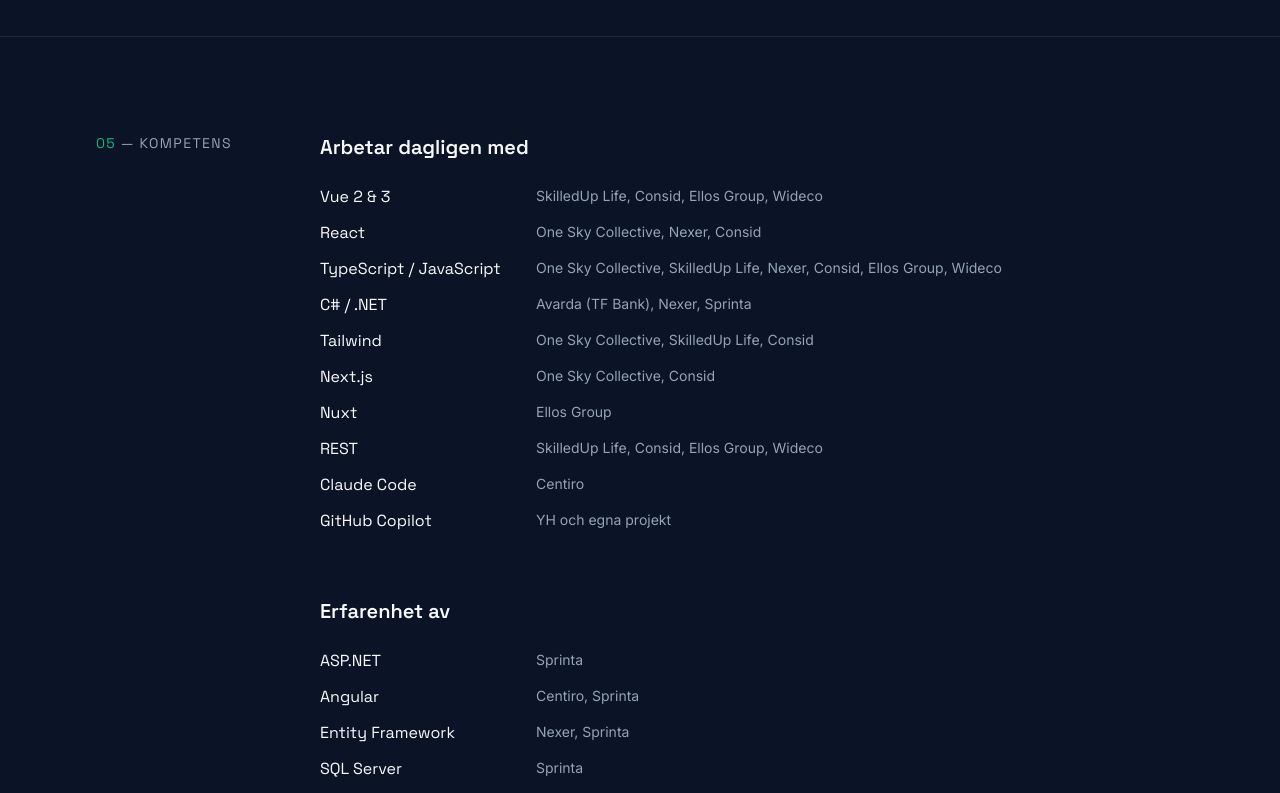
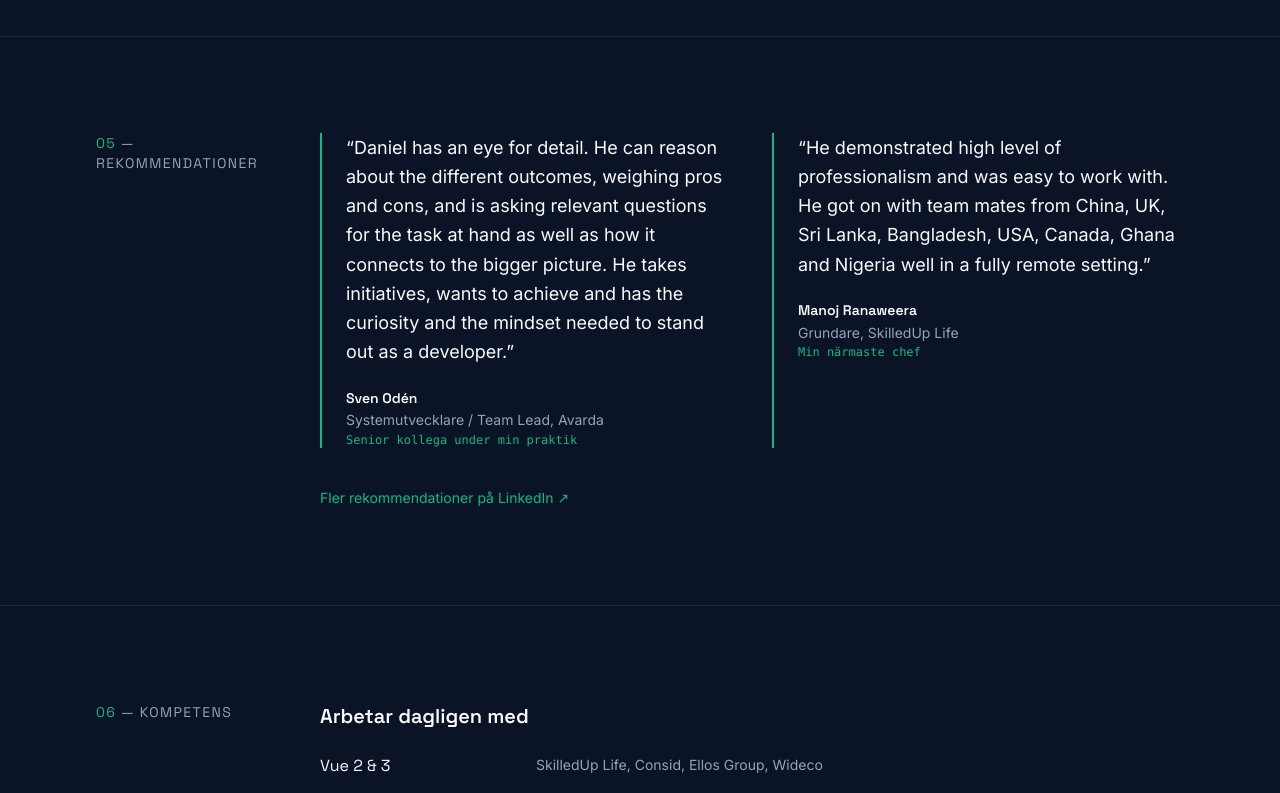
Before and after one commit to therealdanmalmx/danmalm-se, a Next.js app: page / in a window 1280 px wide. Shown: the part 6320-7113 px from the top of the page. Built offline with nearby package versions, Linux system fonts and the light colour scheme.

Commit message:
feat: add recommendations section
- Quotes from Sven Odén (Avarda) and Manoj Ranaweera (SkilledUp Life)
- Shown between projects and skills, with a link to LinkedIn

Co-Authored-By: Claude Opus 5.5 <noreply@anthropic.com>

```diff
--- a/src/components/HomePage.tsx
+++ b/src/components/HomePage.tsx
@@ -8,6 +8,7 @@ import { Hero } from "./Hero";
 import { ProjectList } from "./ProjectList";
 import { Section } from "./Section";
 import { Skills } from "./Skills";
+import { Testimonials } from "./Testimonials";
 import { Tracks } from "./Tracks";
 
 export function HomePage({ t }: { t: Content }) {
@@ -46,6 +47,11 @@ export function HomePage({ t }: { t: Content }) {
             <ProjectList t={t} />
           </Section>
         )}
+        {t.testimonials.length > 0 && (
+          <Section id="rekommendationer" number={next()} label={s.testimonials}>
+            <Testimonials t={t} />
+          </Section>
+        )}
         <Section id="fardigheter" number={next()} label={s.skills}>
           <Skills t={t} />
         </Section>
--- /dev/null
+++ b/src/components/Testimonials.tsx
@@ -0,0 +1,33 @@
+import { siteConfig } from "@/site.config";
+import type { Content } from "@/content/content";
+
+// LinkedIn recommendations, quoted as written (in English on both pages).
+export function Testimonials({ t }: { t: Content }) {
+  return (
+    <>
+      <div className="grid gap-10 lg:grid-cols-2">
+        {t.testimonials.map((r) => (
+          <figure key={r.id} className="border-l-2 border-accent pl-6">
+            <blockquote lang="en" className="text-lg leading-relaxed">
+              <p>“{r.quote}”</p>
+            </blockquote>
+            <figcaption className="mt-5 text-sm leading-relaxed">
+              <span className="font-display font-semibold">{r.name}</span>
+              <span className="block text-muted">{r.role}</span>
+              <span className="block font-mono text-xs text-accent">{r.relation}</span>
+            </figcaption>
+          </figure>
+        ))}
+      </div>
+      <a
+        href={`${siteConfig.linkedin}/details/recommendations/`}
+        target="_blank"
+        rel="noopener noreferrer"
+        className="mt-10 inline-block text-sm text-accent underline-offset-4 hover:underline"
+      >
+        {t.testimonialsMore}
+        <span className="sr-only"> {t.newTab}</span>
+      </a>
+    </>
+  );
+}
--- a/src/content/content.ts
+++ b/src/content/content.ts
@@ -3,7 +3,7 @@ import type { Content, Locale, Skill } from "./types";
 import { en } from "./en";
 import { sv } from "./sv";
 
-export type { Content, Experience, Locale, Project, Skill } from "./types";
+export type { Content, Experience, Locale, Project, Skill, Testimonial } from "./types";
 
 export const content: Record<Locale, Content> = { sv, en };
 
--- a/src/content/en.ts
+++ b/src/content/en.ts
@@ -34,6 +34,7 @@ export const en: Content = {
     collaboration: "Work with me",
     experience: "Experience",
     projects: "Projects",
+    testimonials: "Recommendations",
     skills: "Skills",
     contact: "Contact",
   },
@@ -246,6 +247,14 @@ export const en: Content = {
         "Recruiters and teams looking for local developers often have to go through middlemen. GetHubbers searches GitHub's API directly for developers in a city or a whole country and filters by programming language – across ten European countries, with a multilingual interface.",
     },
   ],
+  testimonials: sv.testimonials.map((r) => ({
+    ...r,
+    ...{
+      "sven-oden": { role: "Software developer / Team lead, Avarda", relation: "Senior colleague during my internship" },
+      "manoj-ranaweera": { role: "Founder, SkilledUp Life", relation: "My direct manager" },
+    }[r.id],
+  })),
+  testimonialsMore: "More recommendations on LinkedIn ↗",
   projectUi: {
     visit: "Visit site ↗",
     source: "Source on GitHub ↗",
--- a/src/content/sv.ts
+++ b/src/content/sv.ts
@@ -29,6 +29,7 @@ export const sv: Content = {
     collaboration: "Samarbete",
     experience: "Erfarenhet",
     projects: "Projekt",
+    testimonials: "Rekommendationer",
     skills: "Kompetens",
     contact: "Kontakt",
   },
@@ -289,6 +290,25 @@ export const sv: Content = {
       repo: "https://github.com/therealdanmalmx/getHubbers_new",
     },
   ],
+  testimonials: [
+    {
+      id: "sven-oden",
+      quote:
+        "Daniel has an eye for detail. He can reason about the different outcomes, weighing pros and cons, and is asking relevant questions for the task at hand as well as how it connects to the bigger picture. He takes initiatives, wants to achieve and has the curiosity and the mindset needed to stand out as a developer.",
+      name: "Sven Odén",
+      role: "Systemutvecklare / Team Lead, Avarda",
+      relation: "Senior kollega under min praktik",
+    },
+    {
+      id: "manoj-ranaweera",
+      quote:
+        "He demonstrated high level of professionalism and was easy to work with. He got on with team mates from China, UK, Sri Lanka, Bangladesh, USA, Canada, Ghana and Nigeria well in a fully remote setting.",
+      name: "Manoj Ranaweera",
+      role: "Grundare, SkilledUp Life",
+      relation: "Min närmaste chef",
+    },
+  ],
+  testimonialsMore: "Fler rekommendationer på LinkedIn ↗",
   projectUi: {
     visit: "Besök sidan ↗",
     source: "Källkod på GitHub ↗",
```
Also changed, not shown: src/content/types.ts (+13 -0 lines).
